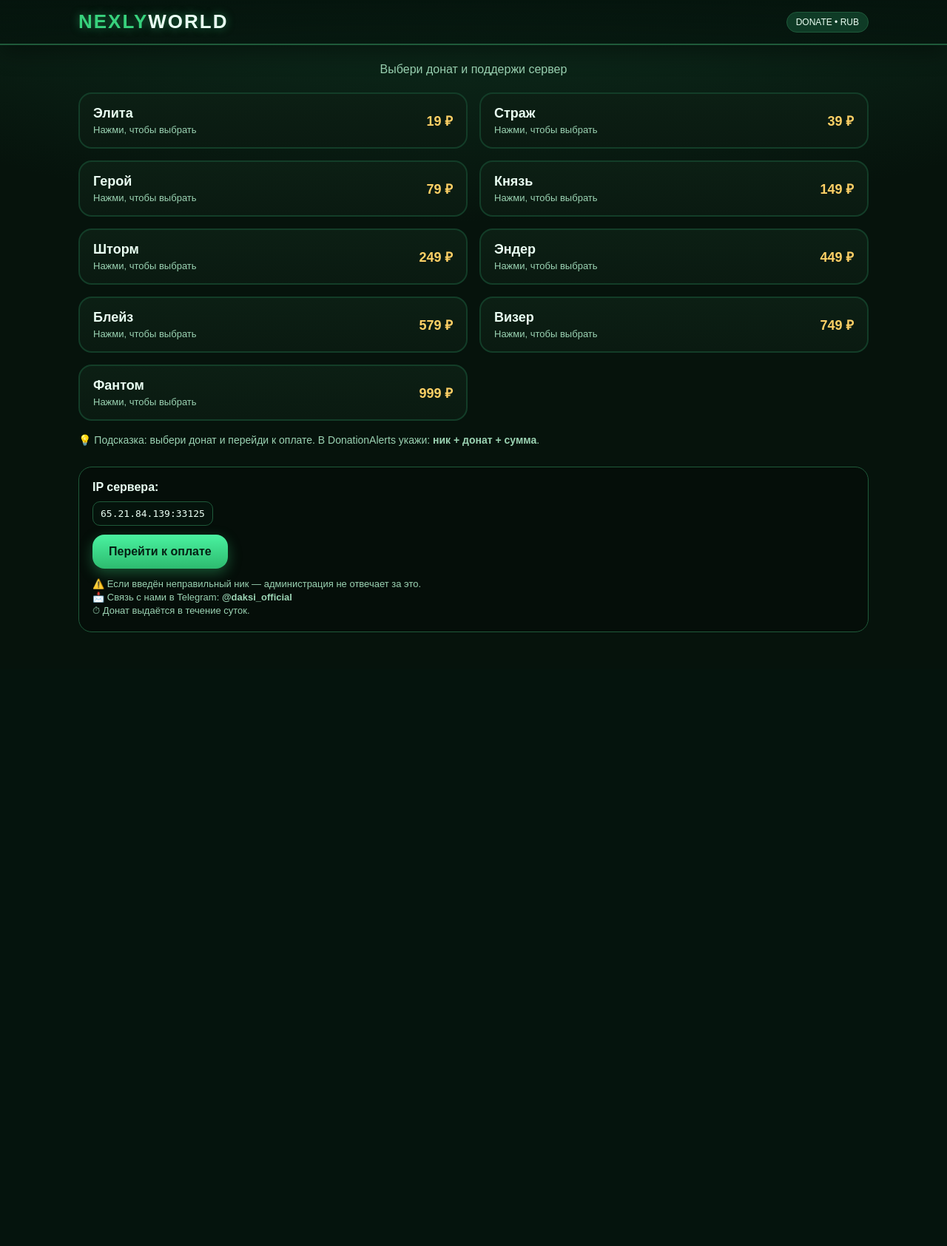
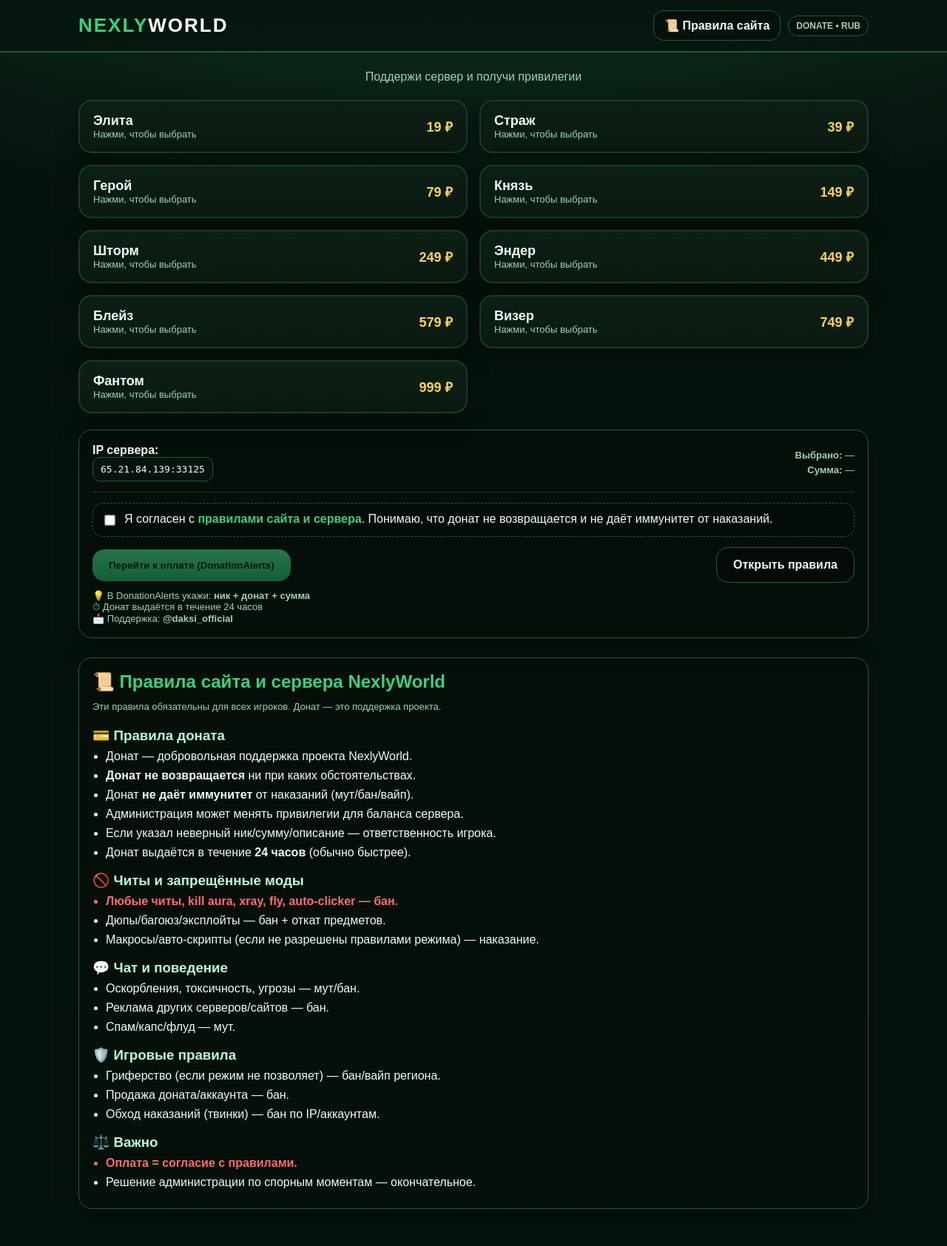
Before and after one commit to daksiminkraft-spec/servdonate, a Flask app: page / in a window 1280 px wide. Shown: the whole page at 74% size. Before the commit the page ends 855 px from the top, so only its background shows below. Run offline with Flask 3, Linux system fonts and the light colour scheme.

Commit message:
Update index.html

```diff
--- a/templates/index.html
+++ b/templates/index.html
@@ -1,8 +1,8 @@
 <!DOCTYPE html>
 <html lang="ru">
 <head>
-<meta charset="UTF-8">
-<meta name="viewport" content="width=device-width, initial-scale=1.0">
+<meta charset="UTF-8" />
+<meta name="viewport" content="width=device-width, initial-scale=1.0" />
 <title>NexlyWorld — Донат</title>
 <style>
 :root{
@@ -14,8 +14,11 @@
   --price:#ffd166;
   --text:#eafff3;
   --muted:#9bd3b3;
+  --danger:#ff6b6b;
+  --shadow: 0 10px 30px rgba(0,0,0,.35);
 }
 *{box-sizing:border-box}
+html{scroll-behavior:smooth}
 body{
   margin:0;
   font-family: Arial, sans-serif;
@@ -24,40 +27,35 @@ body{
     var(--bg);
   color:var(--text);
 }
-/* HEADER */
 .header{
-  position:sticky;
-  top:0;
-  z-index:10;
+  position:sticky; top:0; z-index:10;
   background:linear-gradient(180deg, rgba(5,20,13,.95), rgba(5,20,13,.75));
   border-bottom:2px solid #1f5a3a;
-  box-shadow:0 10px 30px rgba(0,0,0,.4);
+  backdrop-filter: blur(8px);
 }
 .header-inner{
-  max-width:1100px;
-  margin:0 auto;
+  max-width:1100px; margin:0 auto;
   padding:14px 16px;
-  display:flex;
-  align-items:center;
-  justify-content:space-between;
+  display:flex; align-items:center; justify-content:space-between;
+  gap:12px;
 }
 .logo{
-  font-size:26px;
-  font-weight:900;
-  letter-spacing:2px;
+  font-size:26px; font-weight:900; letter-spacing:2px;
   color:var(--accent);
-  text-shadow:0 0 12px rgba(56,210,125,.5);
 }
-.logo span{
-  color:#eafff3;
+.logo span{color:#fff}
+.top-actions{display:flex; gap:10px; align-items:center; flex-wrap:wrap}
+.top-btn{
+  padding:10px 14px;
+  border-radius:14px;
+  border:1px solid #1f5a3a;
+  background:rgba(0,0,0,.25);
+  color:var(--text);
+  text-decoration:none;
+  font-weight:800;
+  cursor:pointer;
 }
-.badge{
-  font-size:12px;
-  background:#0f3b26;
-  padding:6px 12px;
-  border-radius:999px;
-  border:1px solid #1f5a3a;
-}
+.top-btn:hover{border-color:var(--accent)}
 .wrapper{
   max-width:1100px;
   margin:24px auto 50px;
@@ -66,16 +64,14 @@ body{
 .subtitle{
   text-align:center;
   color:var(--muted);
-  margin-bottom:22px;
+  margin:10px 0 22px;
 }
 .grid{
   display:grid;
   grid-template-columns: repeat(2, 1fr);
   gap:16px;
 }
-@media(max-width:700px){
-  .grid{grid-template-columns:1fr}
-}
+@media(max-width:700px){.grid{grid-template-columns:1fr}}
 .card{
   background:linear-gradient(180deg, var(--card), var(--card2));
   border:2px solid #133d28;
@@ -85,70 +81,100 @@ body{
   justify-content:space-between;
   align-items:center;
   cursor:pointer;
-  transition:.15s;
+  box-shadow: var(--shadow);
 }
-.card:hover{
-  border-color:var(--accent);
-  box-shadow:0 0 0 2px rgba(56,210,125,.15);
-}
-.card.selected{
-  border-color:var(--accent);
-  box-shadow:0 0 0 3px rgba(56,210,125,.25);
-}
-.name{
-  font-size:18px;
-  font-weight:700;
-}
-.hint{
-  font-size:13px;
-  color:var(--muted);
-  margin-top:4px;
-}
-.price{
-  font-size:18px;
-  font-weight:800;
-  color:var(--price);
-}
-.info{
-  margin-top:18px;
-  font-size:14px;
-  color:var(--muted);
-}
-.right{
-  margin-top:28px;
-  background:rgba(0,0,0,.25);
+.card:hover{border-color:var(--accent)}
+.card.selected{border-color:var(--accent)}
+.name{font-size:18px;font-weight:900}
+.hint{font-size:13px;color:var(--muted)}
+.price{font-size:18px;font-weight:900;color:var(--price)}
+
+.panel{
+  margin-top:22px;
+  background:rgba(0,0,0,.22);
   border:1px solid #1f5a3a;
   border-radius:18px;
   padding:18px;
+  box-shadow: var(--shadow);
 }
-.btn{
-  display:inline-block;
-  margin-top:12px;
-  padding:14px 22px;
-  background:linear-gradient(180deg,#4af2a0,#2dbb6f);
-  color:#052014;
-  font-weight:900;
-  border-radius:16px;
-  text-decoration:none;
-  box-shadow:0 6px 18px rgba(56,210,125,.35);
-}
-.btn:hover{
-  filter:brightness(1.05);
-}
-.small{
-  font-size:13px;
-  color:var(--muted);
-  margin-top:12px;
-  line-height:1.4;
+.row{
+  display:flex; gap:14px; flex-wrap:wrap; align-items:center; justify-content:space-between;
 }
 .ip{
-  margin-top:10px;
   font-family:monospace;
   background:#05130c;
   border:1px solid #1f5a3a;
   padding:8px 10px;
   border-radius:10px;
   display:inline-block;
+}
+.small{font-size:13px;color:var(--muted);line-height:1.5}
+.divider{height:1px;background:#1f5a3a;opacity:.6;margin:14px 0}
+
+.btn{
+  display:inline-block;
+  padding:14px 22px;
+  border-radius:16px;
+  text-decoration:none;
+  font-weight:900;
+  border:0;
+  cursor:pointer;
+}
+.btn-primary{
+  background:linear-gradient(180deg,#4af2a0,#2dbb6f);
+  color:#052014;
+}
+.btn-primary:disabled{
+  opacity:.45;
+  cursor:not-allowed;
+}
+.btn-ghost{
+  background:rgba(0,0,0,.25);
+  color:var(--text);
+  border:1px solid #1f5a3a;
+}
+.btn-ghost:hover{border-color:var(--accent)}
+
+.check{
+  display:flex; align-items:flex-start; gap:10px;
+  padding:12px 12px;
+  border:1px dashed #1f5a3a;
+  border-radius:14px;
+  background:rgba(0,0,0,.18);
+}
+.check input{margin-top:4px; transform: scale(1.15)}
+.check label{cursor:pointer}
+.check a{color:var(--accent); font-weight:900; text-decoration:none}
+.check a:hover{text-decoration:underline}
+.note{
+  margin-top:10px;
+  color:var(--muted);
+  font-size:13px;
+}
+
+.rules{
+  margin-top:26px;
+  background:linear-gradient(180deg, rgba(0,0,0,.25), rgba(0,0,0,.15));
+  border:1px solid #1f5a3a;
+  border-radius:18px;
+  padding:18px;
+  box-shadow: var(--shadow);
+}
+.rules h2{margin:0 0 10px; color:var(--accent)}
+.rules h3{margin:18px 0 8px; color:#b7ffd7}
+.rules ul{padding-left:18px; margin:8px 0}
+.rules li{margin-bottom:8px}
+.rules .danger{color:var(--danger); font-weight:900}
+
+.badge{
+  display:inline-block;
+  padding:6px 10px;
+  border-radius:999px;
+  border:1px solid #1f5a3a;
+  background:rgba(0,0,0,.25);
+  font-size:12px;
+  color:var(--muted);
+  font-weight:800;
 }
 </style>
 </head>
@@ -157,60 +183,157 @@ body{
 <div class="header">
   <div class="header-inner">
     <div class="logo">NEXLY<span>WORLD</span></div>
-    <div class="badge">DONATE • RUB</div>
+
+    <div class="top-actions">
+      <a class="top-btn" href="#rules" id="rulesBtn">📜 Правила сайта</a>
+      <span class="badge">DONATE • RUB</span>
+    </div>
   </div>
 </div>
 
 <div class="wrapper">
-  <div class="subtitle">Выбери донат и поддержи сервер</div>
+  <div class="subtitle">Поддержи сервер и получи привилегии</div>
 
   <div class="grid" id="grid"></div>
 
-  <div class="info">
-    💡 Подсказка: выбери донат и перейди к оплате.
-    В DonationAlerts укажи: <b>ник + донат + сумма</b>.
-  </div>
+  <div class="panel">
+    <div class="row">
+      <div>
+        <div><b>IP сервера:</b></div>
+        <div class="ip">65.21.84.139:33125</div>
+      </div>
+      <div style="text-align:right">
+        <div class="small"><b>Выбрано:</b> <span id="chosenName">—</span></div>
+        <div class="small"><b>Сумма:</b> <span id="chosenPrice">—</span></div>
+      </div>
+    </div>
 
-  <div class="right">
-    <div><b>IP сервера:</b></div>
-    <div class="ip">65.21.84.139:33125</div>
+    <div class="divider"></div>
 
-    <div>
-      <a class="btn" href="https://www.donationalerts.com/r/daksi_minecraft" target="_blank">
-        Перейти к оплате
+    <div class="check">
+      <input type="checkbox" id="agree" />
+      <label for="agree">
+        Я согласен с <a href="#rules">правилами сайта и сервера</a>.
+        Понимаю, что донат не возвращается и не даёт иммунитет от наказаний.
+      </label>
+    </div>
+
+    <div class="row" style="margin-top:14px">
+      <button class="btn btn-primary" id="payBtn" disabled>
+        Перейти к оплате (DonationAlerts)
+      </button>
+
+      <a class="btn btn-ghost" href="#rules">
+        Открыть правила
       </a>
     </div>
 
+    <div class="note">
+      💡 В DonationAlerts укажи: <b>ник + донат + сумма</b><br>
+      ⏱ Донат выдаётся в течение 24 часов<br>
+      📩 Поддержка: <b>@daksi_official</b>
+    </div>
+  </div>
+
+  <!-- RULES -->
+  <div class="rules" id="rules">
+    <h2>📜 Правила сайта и сервера NexlyWorld</h2>
     <div class="small">
-      ⚠️ Если введён неправильный ник — администрация не отвечает за это.<br>
-      📩 Связь с нами в Telegram: <b>@daksi_official</b><br>
-      ⏱ Донат выдаётся в течение суток.
+      Эти правила обязательны для всех игроков. Донат — это поддержка проекта.
     </div>
+
+    <h3>💳 Правила доната</h3>
+    <ul>
+      <li>Донат — добровольная поддержка проекта NexlyWorld.</li>
+      <li><b>Донат не возвращается</b> ни при каких обстоятельствах.</li>
+      <li>Донат <b>не даёт иммунитет</b> от наказаний (мут/бан/вайп).</li>
+      <li>Администрация может менять привилегии для баланса сервера.</li>
+      <li>Если указал неверный ник/сумму/описание — ответственность игрока.</li>
+      <li>Донат выдаётся в течение <b>24 часов</b> (обычно быстрее).</li>
+    </ul>
+
+    <h3>🚫 Читы и запрещённые моды</h3>
+    <ul>
+      <li class="danger">Любые читы, kill aura, xray, fly, auto-clicker — бан.</li>
+      <li>Дюпы/багоюз/эксплойты — бан + откат предметов.</li>
+      <li>Макросы/авто-скрипты (если не разрешены правилами режима) — наказание.</li>
+    </ul>
+
+    <h3>💬 Чат и поведение</h3>
+    <ul>
+      <li>Оскорбления, токсичность, угрозы — мут/бан.</li>
+      <li>Реклама других серверов/сайтов — бан.</li>
+      <li>Спам/капс/флуд — мут.</li>
+    </ul>
+
+    <h3>🛡️ Игровые правила</h3>
+    <ul>
+      <li>Гриферство (если режим не позволяет) — бан/вайп региона.</li>
+      <li>Продажа доната/аккаунта — бан.</li>
+      <li>Обход наказаний (твинки) — бан по IP/аккаунтам.</li>
+    </ul>
+
+    <h3>⚖️ Важно</h3>
+    <ul>
+      <li class="danger">Оплата = согласие с правилами.</li>
+      <li>Решение администрации по спорным моментам — окончательное.</li>
+    </ul>
   </div>
 </div>
 
 <script>
-const tiers = [
+const donateLink = "https://www.donationalerts.com/r/daksi_minecraft";
+
+const tiers=[
   ["Элита",19],["Страж",39],["Герой",79],["Князь",149],
   ["Шторм",249],["Эндер",449],["Блейз",579],["Визер",749],["Фантом",999]
 ];
+
 const grid=document.getElementById("grid");
-tiers.forEach(t=>{
+const chosenName=document.getElementById("chosenName");
+const chosenPrice=document.getElementById("chosenPrice");
+const payBtn=document.getElementById("payBtn");
+const agree=document.getElementById("agree");
+
+let selected = null;
+
+function updatePayState(){
+  const ok = !!selected && agree.checked;
+  payBtn.disabled = !ok;
+}
+
+tiers.forEach(([name, price])=>{
   const d=document.createElement("div");
   d.className="card";
-  d.innerHTML=`
+  d.innerHTML = `
     <div>
-      <div class="name">${t[0]}</div>
+      <div class="name">${name}</div>
       <div class="hint">Нажми, чтобы выбрать</div>
     </div>
-    <div class="price">${t[1]} ₽</div>
+    <div class="price">${price} ₽</div>
   `;
   d.onclick=()=>{
     document.querySelectorAll(".card").forEach(c=>c.classList.remove("selected"));
     d.classList.add("selected");
+    selected = {name, price};
+    chosenName.textContent = name;
+    chosenPrice.textContent = price + " ₽";
+    updatePayState();
   };
   grid.appendChild(d);
 });
+
+agree.addEventListener("change", updatePayState);
+
+payBtn.addEventListener("click", ()=>{
+  if(!selected || !agree.checked) return;
+  // Можно подсказать, что писать в DonationAlerts
+  // (копировать в буфер нельзя без HTTPS на многих хостингах, поэтому просто открываем оплату)
+  window.open(donateLink, "_blank");
+});
+
+// На всякий случай при загрузке:
+updatePayState();
 </script>
 
 </body>
```
